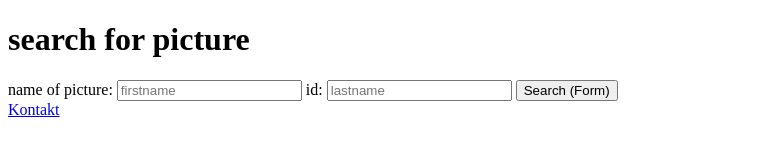
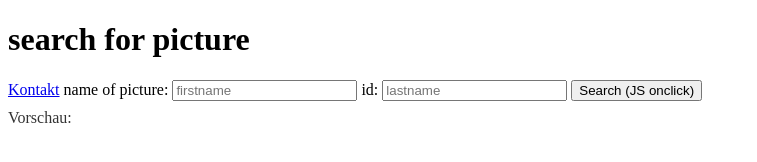
Before and after one commit to alison963/demo_website, a website: page src/main.html in a window 1280 px wide. Shown: the whole page, without its empty margins (0-757 px from the left). Drawn offline with Linux system fonts and the light colour scheme.

Commit message:
ui forms testing

```diff
--- a/src/main.html
+++ b/src/main.html
@@ -8,7 +8,7 @@
 <body>
   <h1>search for picture</h1>
 <div>
-  <form action="/searchbc" method="get">
+  <!-- <form action="/searchbc" method="get">
     <label for="firstname">name of picture:</label>
     <input id="firstname" type="text" name="firstname" placeholder="firstname" />
     <label for="lastname">id:</label>
@@ -16,28 +16,32 @@
     <button type="submit">Search (Form)</button>
 
   </form>
-
+ -->
   <a href="/search?id=1">Kontakt</a>
 
+  <label for="firstname">name of picture:</label>
+  <input id="firstname" type="text" name="firstname" placeholder="firstname" oninput="updatePreview()" />
+  <label for="lastname">id:</label>
+  <input id="lastname" type="text" name="lastname" placeholder="lastname" oninput="updatePreview()" />
+  <button id="jsSearch" type="button" onclick="doSearch()">Search (JS onclick)</button>
+  <p id="preview" aria-live="polite" style="margin-top:8px;color:#333;">Vorschau:</p>
 
-  <!-- <button id="myButton">Click Me</button>
+  <script>
+    function doSearch() {
+      const f = encodeURIComponent(document.getElementById('firstname').value || '');
+      const l = encodeURIComponent(document.getElementById('lastname').value || '');
+      const qs = `?firstname=${f}&lastname=${l}`;
+      // Navigiert zur gleichen Route wie das Formular (/searchbc) with den eingegebenen Werten
+      window.location.href = '/searchbc' + qs;
+    }
 
- <script>
-    // existing redirect button
-    document.getElementById('myButton').addEventListener('click', function() {
-        window.location.href = '/search?username=ali&text=test';
-    });
-</script> -->
-    <!--
-    // new JS-driven search button: reads values and navigates to /search
-    document.getElementById('searchButton').addEventListener('click', function() {
-        const f = encodeURIComponent(document.getElementById('searchFirstname').value || '');
-        const l = encodeURIComponent(document.getElementById('searchLastname').value || '');
-        // Build query string (include lastname only if provided to keep URLs clean)
-        const qs = `?firstname=${f}${l ? `&lastname=${l}` : ''}`;
-        window.location.href = '/search' + qs;
-    });
-</script> -->
+    function updatePreview() {
+      const f = document.getElementById('firstname').value || '';
+      const l = document.getElementById('lastname').value || '';
+      // textContent verhindert HTML-Injection in der Vorschau
+      document.getElementById('preview').textContent = `Vorschau: ${f} ${l}`;
+    }
+  </script>
 
 
 
```
